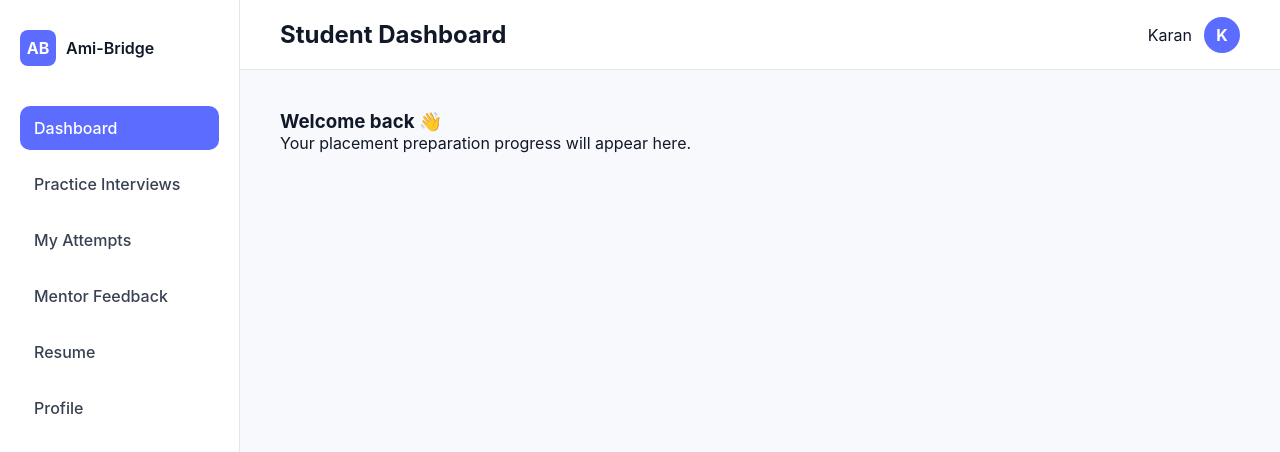
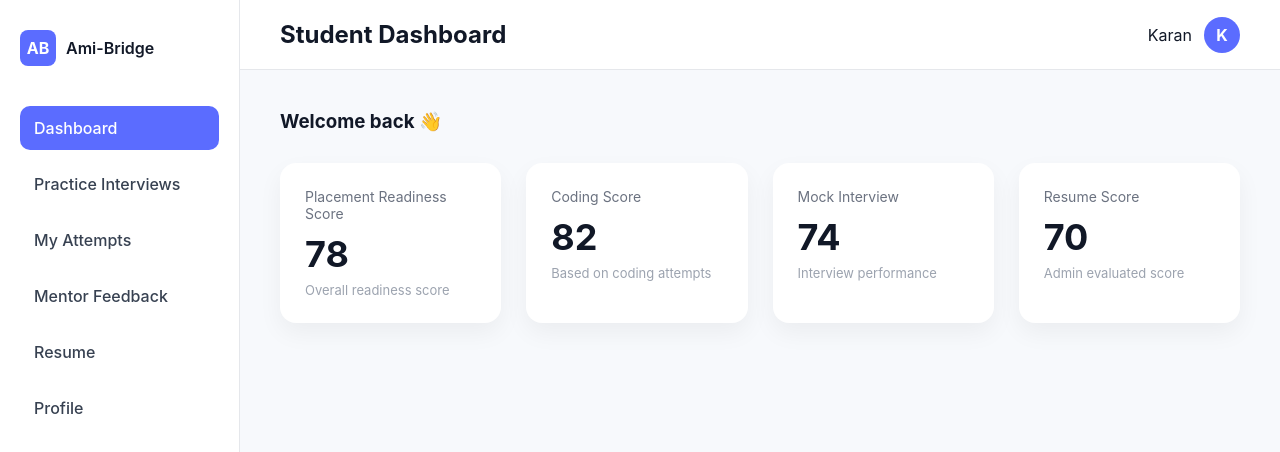
Before and after one commit to KKumarPro/Ami-Bridge-2.0, a plain HTML site: page student-dashboard.html in a window 1280 px wide. Shown: the top 452 px of the page. Drawn offline with Linux system fonts and the light colour scheme.

Commit message:
Student Dashboard Update

```diff
--- a/student-dashboard.html
+++ b/student-dashboard.html
@@ -49,7 +49,39 @@
         <main class="content">
           <h3>Welcome back 👋</h3>
 
-          <p>Your placement preparation progress will appear here.</p>
+          <div class="dashboard-cards">
+            <div class="stat-card">
+              <p class="stat-title">Placement Readiness Score</p>
+
+              <h2 class="stat-value">78</h2>
+
+              <p class="stat-desc">Overall readiness score</p>
+            </div>
+
+            <div class="stat-card">
+              <p class="stat-title">Coding Score</p>
+
+              <h2 class="stat-value">82</h2>
+
+              <p class="stat-desc">Based on coding attempts</p>
+            </div>
+
+            <div class="stat-card">
+              <p class="stat-title">Mock Interview</p>
+
+              <h2 class="stat-value">74</h2>
+
+              <p class="stat-desc">Interview performance</p>
+            </div>
+
+            <div class="stat-card">
+              <p class="stat-title">Resume Score</p>
+
+              <h2 class="stat-value">70</h2>
+
+              <p class="stat-desc">Admin evaluated score</p>
+            </div>
+          </div>
         </main>
       </div>
     </div>
--- a/style.css
+++ b/style.css
@@ -521,3 +521,49 @@ body {
   background: #f7f9fc;
   flex: 1;
 }
+
+/* DASHBOARD STATS */
+
+.dashboard-cards {
+  display: grid;
+  grid-template-columns: repeat(4, 1fr);
+  gap: 25px;
+  margin-top: 30px;
+}
+
+/* CARD */
+
+.stat-card {
+  background: white;
+
+  padding: 25px;
+
+  border-radius: 16px;
+
+  box-shadow: 0 10px 25px rgba(0, 0, 0, 0.05);
+
+  transition: 0.3s;
+}
+
+.stat-card:hover {
+  transform: translateY(-4px);
+  box-shadow: 0 15px 35px rgba(0, 0, 0, 0.1);
+}
+
+.stat-title {
+  font-size: 14px;
+  color: #6b7280;
+}
+
+.stat-value {
+  margin-top: 10px;
+  font-size: 36px;
+  font-weight: 700;
+  color: #111827;
+}
+
+.stat-desc {
+  margin-top: 6px;
+  font-size: 13px;
+  color: #9ca3af;
+}
```
Also changed, not shown: auth.html (+4 -2 lines), auth.js (+22 -0 lines).
